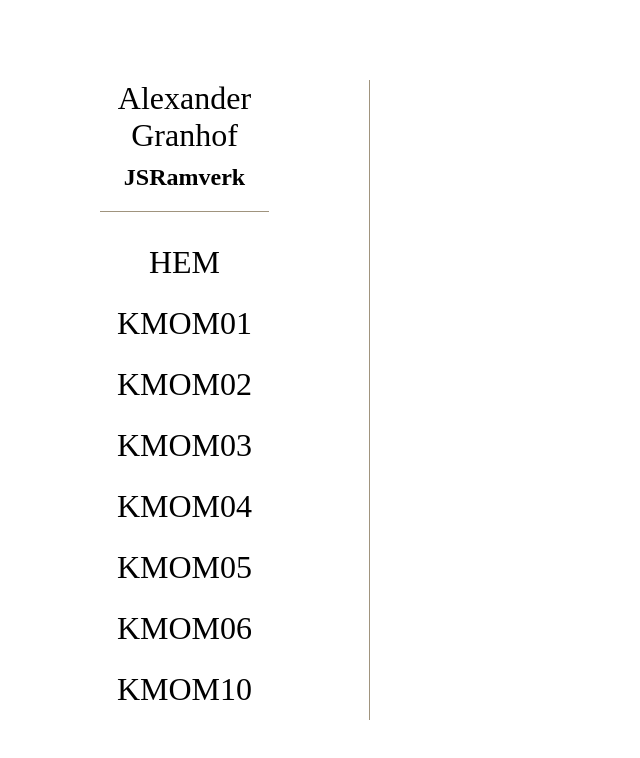
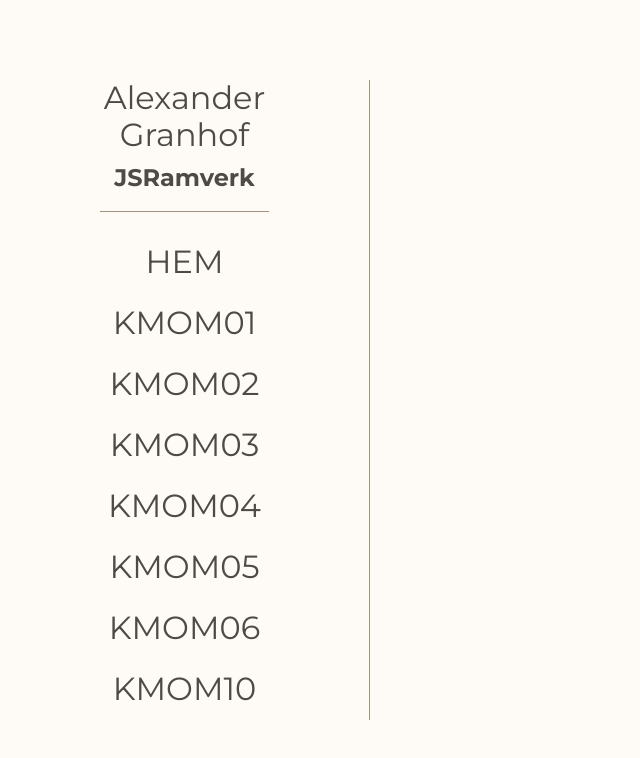
Before and after one commit to AlexanderGranhof/jsramverk-me-sida, a React (Create React App) app: page / in a window 1280 px wide. Shown: the top 758 px of the page, without its empty margins (0-640 px from the left). Built offline with nearby package versions, Linux system fonts and the light colour scheme.

Commit message:
added a base font and color

```diff
--- a/src/index.scss
+++ b/src/index.scss
@@ -1,3 +1,11 @@
+@import url('https://fonts.googleapis.com/css2?family=Montserrat:wght@300;400;500;700&display=swap');
+
 * {
     box-sizing: border-box;
 }
+
+body {
+    background-color: #FEFBF6;
+    color: #4E4B47;
+    font-family: 'Montserrat', sans-serif;
+}
```
